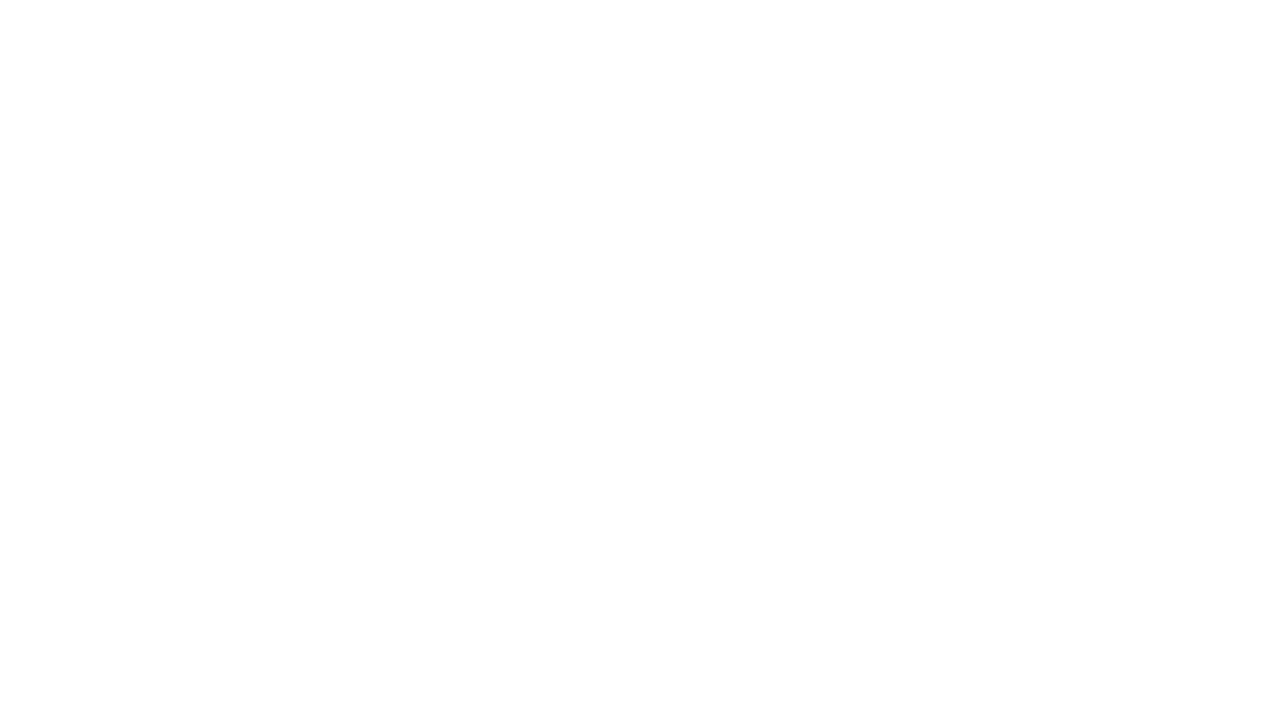
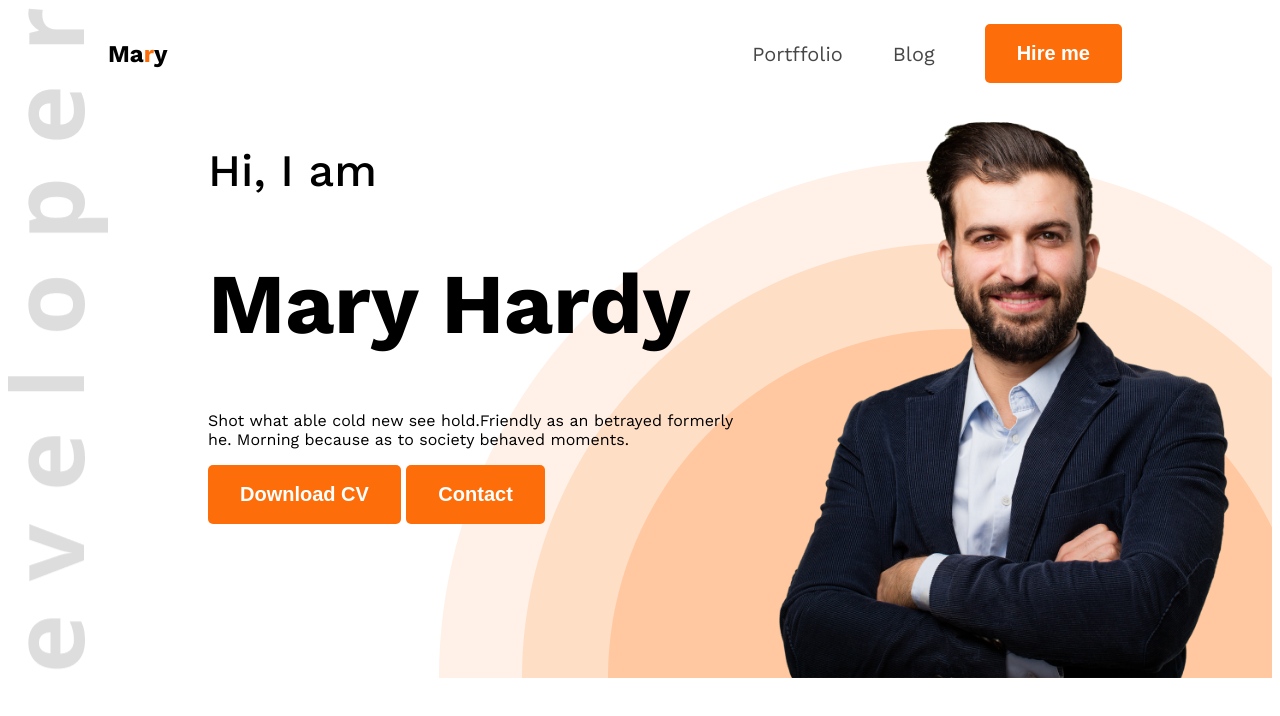
Before and after one commit to nomanal512/6th-portfolio, a plain HTML site: page index.html in a window 1280 px wide. Drawn offline with nearby package versions, Linux system fonts and the light colour scheme.

Commit message:
header page

```diff
--- a/index.html
+++ b/index.html
@@ -1,11 +1,50 @@
 <!DOCTYPE html>
 <html lang="en">
+
 <head>
     <meta charset="UTF-8">
     <meta name="viewport" content="width=device-width, initial-scale=1.0">
     <title>portffolio</title>
+    <link rel="preconnect" href="https://fonts.googleapis.com">
+    <link rel="preconnect" href="https://fonts.gstatic.com" crossorigin>
+    <link
+        href="https://fonts.googleapis.com/css2?family=Open+Sans:ital,wght@0,300..800;1,300..800&family=Work+Sans:ital,wght@0,100..900;1,100..900&display=swap"
+        rel="stylesheet">
+    <link rel="stylesheet" href="style/style.css">
 </head>
-<body>
+
+<body class="work-sans-normal">
+    <header class="header">
+        <nav>
+            <h1 class="nav-title">Ma<span class="text-primary">r</span>y</h1>
+            <ul>
+                <li><a class="dark-2" href="">Portffolio</a></li>
+                <li><a class="dark-2" href="">Blog</a></li>
+                <li><a href=""><button class="btn-primary">Hire me</button></a></li>
+            </ul>
+        </nav>
+        <div class="banner">
+            <div class="banner-container">
+                <h3 class="banner-greetings" class="dark-2">Hi, I am</h3>
+                <h1 class="banner-title">Mary Hardy</h1>
+                <p class="banner-discription" class="dark-3">Shot what able cold new see hold.Friendly as an betrayed formerly he.
+                    Morning because as to society behaved moments.</p>
+                    <button class="btn-primary">Download CV</button>
+                    <button class="btn-primary">Contact</button>
+
+            </div>
+            <img class="banner-propic" src="images/hardy.png" alt="hardy">
+        </div>
+
+    </header>
+
+    <main>
+
+    </main>
+    <footer>
+
+    </footer>
 
 </body>
+
 </html>
--- /dev/null
+++ b/style/style.css
@@ -0,0 +1,84 @@
+nav {
+    display: flex;
+    align-items: center;
+    justify-content: space-between;
+    margin: 0px 100px;
+}
+.header{
+    background-image: url(../images/developer.png), url(../images/header_bg.png);
+    background-repeat: no-repeat;
+    background-position: top left, bottom right;
+}
+
+nav-title {
+    font-weight: 800;
+    font-size: 45px;
+
+}
+
+.btn-primary {
+    background-color: #FD6E0A;
+    color: white;
+    font-weight: bold;
+    padding: 18px 32px;
+    border-radius: 5px;
+    font-size: 20px;
+    border: none;
+}
+
+.text-primary {
+    color: #FD6E0A;
+}
+
+nav ul li {
+    list-style: none;
+    margin-right: 50px;
+
+}
+
+nav ul {
+    display: flex;
+    align-items: center;
+}
+
+.dark-2 {
+    color: #474747;
+}
+
+.dark-3 {
+    color: #757575;
+}
+
+.work-sans-normal {
+    font-family: "Work Sans", serif;
+    font-optical-sizing: auto;
+    font-weight: <weight>;
+    font-style: normal;
+}
+
+nav ul li a {
+    text-decoration: none;
+    font-size: 20px;
+}
+
+.banner-greetings {
+    font-size: 45px;
+    font-weight: 500;
+}
+
+.banner-title {
+    font-size: 85px;
+    font-weight: bold;
+}
+.banner-propic{
+    max-width: 500px;
+}
+.banner{
+    display: flex;
+    justify-content: space-between;
+    margin: 0px 35px 0px 200px;
+}
+.banner-content{
+    max-width: 580px;
+
+}
```
